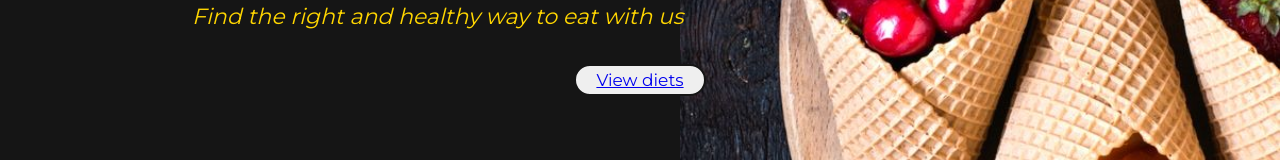
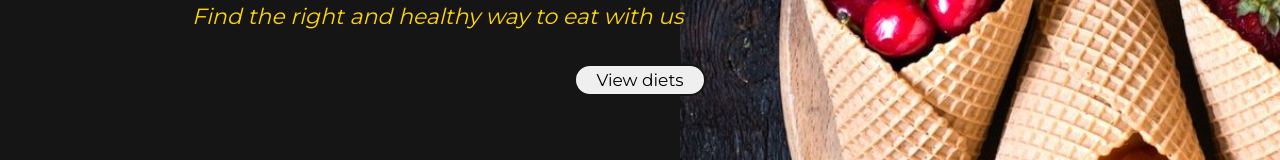
Before and after one commit to SulimanVu/Health-Front, a React (Create React App) app: page / in a window 1280 px wide. Shown: the part 503-663 px from the top of the page. Built offline with nearby package versions, Linux system fonts and the light colour scheme; no server answers.

Commit message:
Подправил маинпейдж

```diff
--- a/src/pages/MainPage/Main.jsx
+++ b/src/pages/MainPage/Main.jsx
@@ -1,6 +1,5 @@
 import React, { useEffect } from "react";
 import { useDispatch, useSelector } from "react-redux";
-import { Link } from "react-router-dom";
 import { fetchDiet } from "../../features/dietSlice";
 import styles from "./main.module.scss";
 
@@ -19,7 +18,7 @@ const Main = () => {
             <h3>Do you like to eat tasty and healthy?</h3>
             <h1>Don't wait !</h1>
             <h4>Find the right and healthy way to eat with us</h4>
-            <button><Link to={"/#diet"}>View diets</Link></button>
+            <button><a to={"/#diet"}>View diets</a></button>
           </div>
         </div>
         <div className={styles.block}></div>
--- a/src/pages/MainPage/main.module.scss
+++ b/src/pages/MainPage/main.module.scss
@@ -70,8 +70,6 @@
         cursor: pointer;
         &:hover{
             width: 40%;
-            margin: 10px auto;
-            scale: 1.05;
             box-sizing: border-box;
         }
         h1{
```
